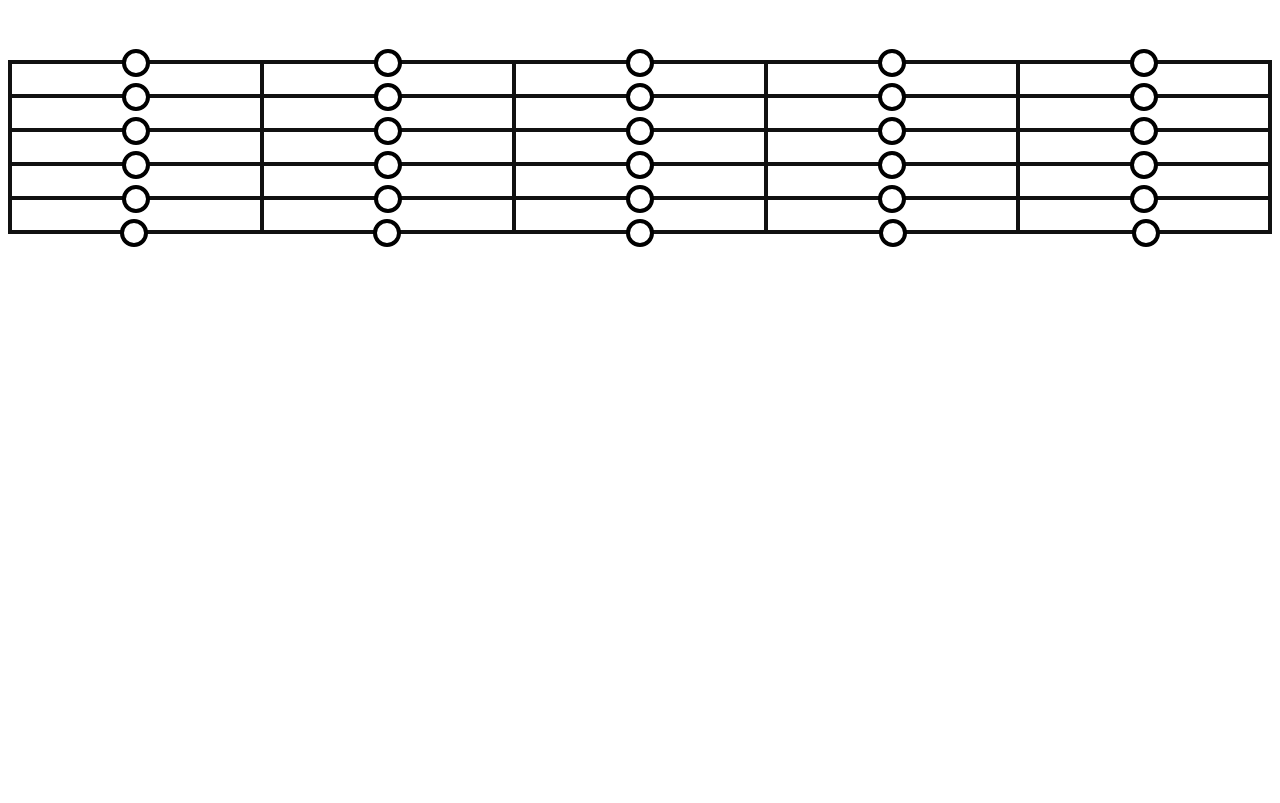
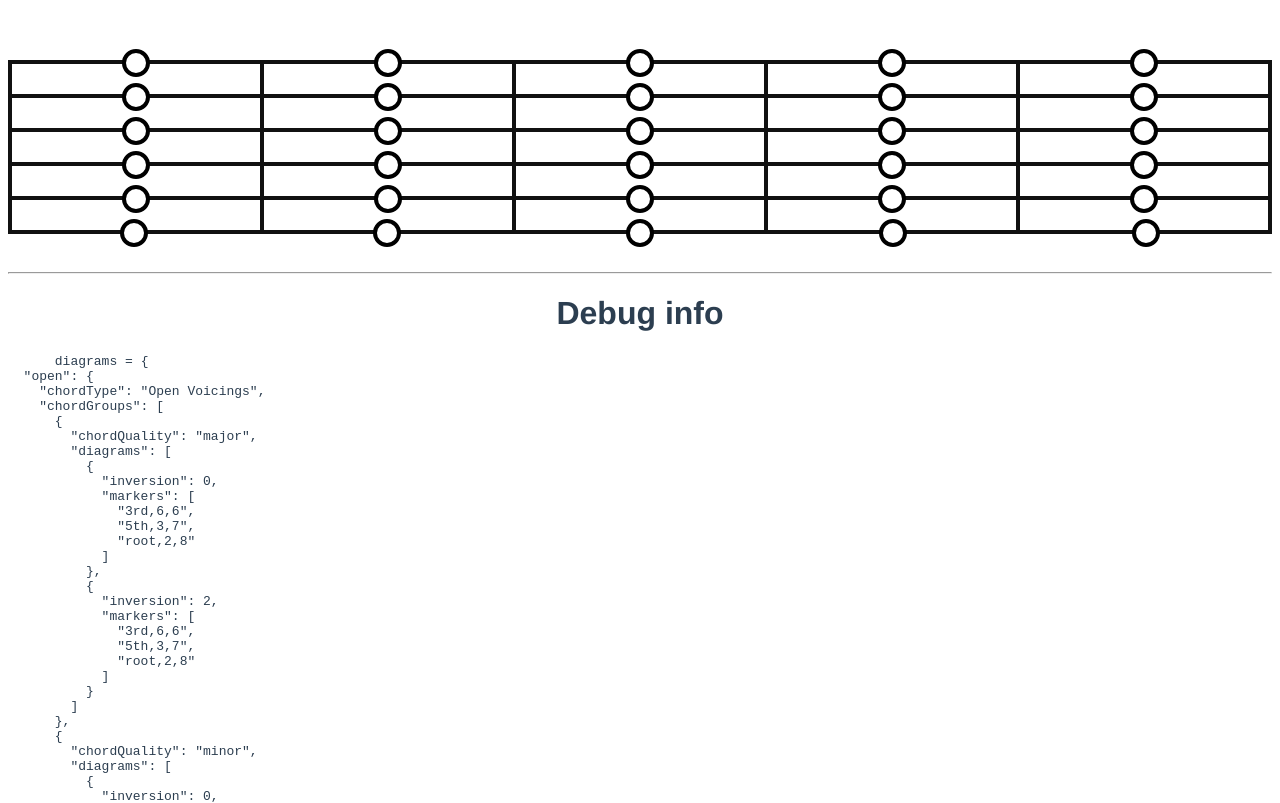
Before and after one commit to rjsalvadorr/guitarragrams, a Vue app: page / in a window 1280 px wide. Shown: the top 803 px of the page. Built offline with nearby package versions, Linux system fonts and the light colour scheme.

Commit message:
Linked data with vue components

```diff
--- a/src/App.vue
+++ b/src/App.vue
@@ -1,18 +1,34 @@
 <template>
   <div id="app">
     <HelloWorld msg="Welcome to Your Vue.js App"/>
+    <hr>
+    <h1>Debug info</h1>
+    <pre>
+      <code>{{ `diagrams = ${JSON.stringify(diagrams, null, 2)}` }}</code>
+    </pre>
   </div>
 </template>
 
 <script>
 import HelloWorld from "./components/HelloWorld.vue";
+import chordDiagramsOpen from "./data/chord-diagrams-open.json";
+import chordDiagrams3string from "./data/chord-diagrams-3string.json";
 
 export default {
   name: "app",
   components: {
     HelloWorld
+  },
+  data: function() {
+    return {
+      diagrams: {
+        open: chordDiagramsOpen,
+        '3string': chordDiagrams3string
+      }
+    }
   }
 };
+
 </script>
 
 <style lang="scss">
@@ -24,4 +40,9 @@ export default {
   color: #2c3e50;
   margin-top: 60px;
 }
+
+pre,
+code {
+  text-align: left;
+}
 </style>
--- /dev/null
+++ b/src/data/chord-diagrams-3string.json
@@ -0,0 +1,47 @@
+{
+  "chordType": "3-string Voicings",
+  "chordGroups": [
+    {
+      "chordQuality": "major",
+      "diagrams": [
+        {
+          "inversion": 0,
+          "markers": [
+            "3rd,6,6",
+            "5th,3,7",
+            "root,2,8"
+          ]
+        },
+        {
+          "inversion": 2,
+          "markers": [
+            "3rd,6,6",
+            "5th,3,7",
+            "root,2,8"
+          ]
+        }
+      ]
+    },
+    {
+      "chordQuality": "minor",
+      "diagrams": [
+        {
+          "inversion": 0,
+          "markers": [
+            "3rd,6,6",
+            "5th,3,7",
+            "root,2,8"
+          ]
+        },
+        {
+          "inversion": 2,
+          "markers": [
+            "3rd,6,6",
+            "5th,3,7",
+            "root,2,8"
+          ]
+        }
+      ]
+    }
+  ]
+}
--- /dev/null
+++ b/src/data/chord-diagrams-open.json
@@ -0,0 +1,47 @@
+{
+  "chordType": "Open Voicings",
+  "chordGroups": [
+    {
+      "chordQuality": "major",
+      "diagrams": [
+        {
+          "inversion": 0,
+          "markers": [
+            "3rd,6,6",
+            "5th,3,7",
+            "root,2,8"
+          ]
+        },
+        {
+          "inversion": 2,
+          "markers": [
+            "3rd,6,6",
+            "5th,3,7",
+            "root,2,8"
+          ]
+        }
+      ]
+    },
+    {
+      "chordQuality": "minor",
+      "diagrams": [
+        {
+          "inversion": 0,
+          "markers": [
+            "3rd,6,6",
+            "5th,3,7",
+            "root,2,8"
+          ]
+        },
+        {
+          "inversion": 2,
+          "markers": [
+            "3rd,6,6",
+            "5th,3,7",
+            "root,2,8"
+          ]
+        }
+      ]
+    }
+  ]
+}
```
Also changed, not shown: src/data/chord-diagrams.json (deleted, +0 -96 lines).
